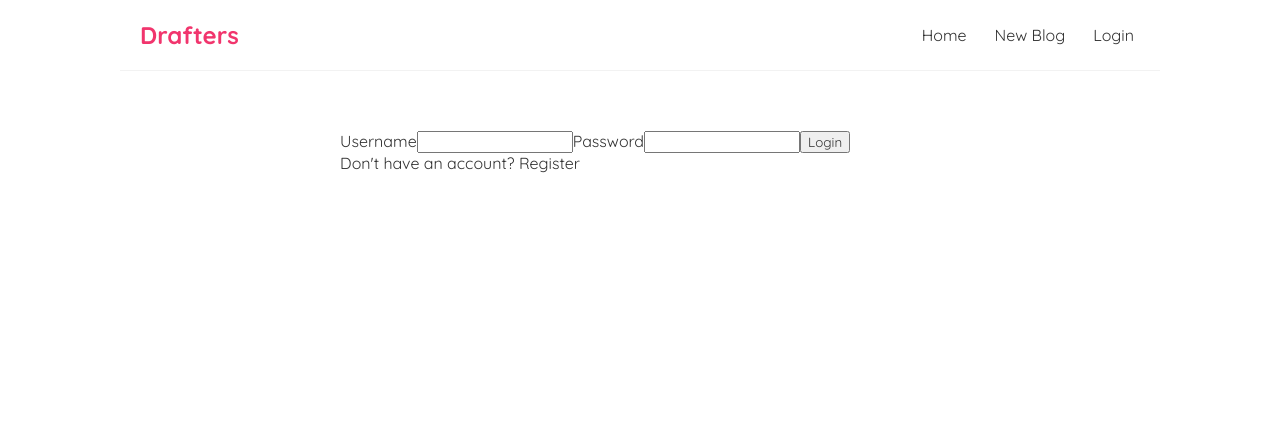
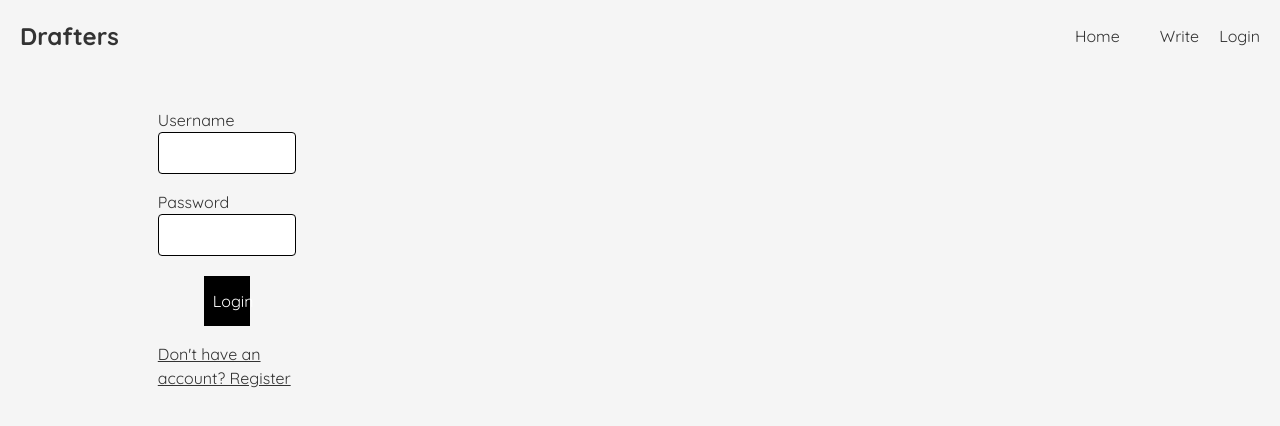
Before and after one commit to KarthikRaju391/react-app-blogs, a React (Vite) app: page /auth in a window 1280 px wide. Shown: the top 426 px of the page. Built offline with nearby package versions, Linux system fonts and the light colour scheme.

Commit message:
Design update and added Top Authors feature

```diff
--- a/src/App.jsx
+++ b/src/App.jsx
@@ -1,26 +1,27 @@
-import { Navbar } from './components/Navbar';
-import { Home } from './pages/Home';
-import Auth from './pages/Auth';
+import { Navbar } from "./components/Navbar";
+import { Home } from "./pages/Home";
+import Auth from "./pages/Auth";
 import {
 	BrowserRouter as Router,
 	Routes,
 	Route,
 	Navigate,
-} from 'react-router-dom';
-import { useAuthContext } from './hooks/useAuthContext';
-import { UserBlogs } from './pages/UserBlogs';
-import { Blog } from './components/Blog';
-import { Create } from './components/Create';
-import { Edit } from './pages/Edit';
-import { UserBookmarks } from './pages/UserBookmarks';
+} from "react-router-dom";
+import { useAuthContext } from "./hooks/useAuthContext";
+import { UserBlogs } from "./pages/UserBlogs";
+import { Blog } from "./components/Blog";
+import { Create } from "./components/Create";
+import { Edit } from "./pages/Edit";
+import { UserBookmarks } from "./pages/UserBookmarks";
+import AuthorList from "./components/AuthorList";
 
 function App() {
 	const { user } = useAuthContext();
 	return (
 		<Router>
-			<div className="App ">
+			<div className="App min-h-screen bg-background px-5 py-5">
 				{<Navbar />}
-				<div className="content">
+				<div className="content grid grid-cols-1 md:grid-cols-2 lg:grid-cols-3">
 					<Routes>
 						<Route
 							path="/auth"
--- a/src/components/Navbar.jsx
+++ b/src/components/Navbar.jsx
@@ -1,40 +1,139 @@
-import React from 'react';
-import { Link } from 'react-router-dom';
-import { useLogout } from '../hooks/useLogout';
-import { useAuthContext } from '../hooks/useAuthContext';
+import React, { useState } from "react";
+import { Link } from "react-router-dom";
+import { useLogout } from "../hooks/useLogout";
+import { useAuthContext } from "../hooks/useAuthContext";
 
 export const Navbar = () => {
 	const { logout } = useLogout();
 	const { user } = useAuthContext();
+	const [isOpen, setIsOpen] = useState(false);
 
 	const handleLogout = () => {
 		logout();
 	};
 
 	return (
-		<div>
-			<nav className="navbar">
-				<h1>Drafters</h1>
-				<div className="links">
-					<Link to="/">Home</Link>
-					<Link to="/blog/create">New Blog</Link>
+		<div className="">
+			<nav className="grid grid-cols-2">
+				<h1 className="text-2xl font-bold flex justify-start items-center">
+					Drafters
+				</h1>
+				<div className="text-base links flex justify-end items-center">
+					<Link
+						className="hover:border-b-2 border-black hidden md:flex transition-all duration-75"
+						to="/"
+					>
+						Home
+					</Link>
+					<Link
+						className="hover:border-b-2 border-black hidden ml-10 md:flex transition-all duration-75"
+						to="/blog/create"
+					>
+						Write
+					</Link>
 					{!user ? (
-						<Link to="/auth">Login</Link>
+						<Link
+							className="ml-5 hover:border-b-2 border-black"
+							to="/auth"
+						>
+							Login
+						</Link>
 					) : (
-						<button className="account-hover" to="">
-							{!user ? 'Login' : `Hi, ${user?.username}`}
-							{user && (
-								<div className="dropdown_content">
-									<Link to={`/blogs/${user?.username}`}>
+						<>
+							<button
+								className="ml-10 flex items-center border-b-2 border-black"
+								type="button"
+								data-dropdown-toggle="dropdown"
+								aria-expanded="false"
+								onClick={() => setIsOpen((prevState) => !prevState)}
+							>
+								{`Hi, ${user?.username}`}
+								<svg
+									className="w-4 h-4 ml-2"
+									fill="none"
+									stroke="currentColor"
+									viewBox="0 0 24 24"
+									xmlns="http://www.w3.org/2000/svg"
+								>
+									<path
+										strokeLinecap="round"
+										strokeLinejoin="round"
+										strokeWidth="2"
+										d="M19 9l-7 7-7-7"
+									></path>
+								</svg>
+							</button>
+
+							{isOpen && (
+								<div
+									className="dropdown-menu
+									min-w-max
+									absolute
+									bg-white
+									text-base
+									right-16
+									top-16
+									z-50
+									list-none
+									text-left
+									rounded-lg
+									shadow-lg
+									bg-clip-padding
+									border-none
+									"
+									aria-labelledby="dropdownMenuButton"
+								>
+									<Link
+										className="
+									dropdown-item
+									text-sm
+									py-3
+									px-5
+									font-normal
+									block
+									w-full
+									whitespace-nowrap
+									bg-transparent
+									"
+										to={`/blogs/${user?.username}`}
+									>
 										Your Blogs
 									</Link>
-									<Link to={`/blogs/${user?.username}/bookmarks`}>
+									<Link
+										className="
+										dropdown-item
+										text-sm
+										py-3
+										px-5
+										font-normal
+										block
+										w-full
+										whitespace-nowrap
+										bg-transparent
+									"
+										to={`/blogs/${user?.username}/bookmarks`}
+									>
 										Your Bookmarks
 									</Link>
-									<p onClick={handleLogout}>Logout</p>
+									<p
+										className="
+										dropdown-item
+										text-sm
+										py-3
+										px-5
+										font-normal
+										block
+										w-full
+										whitespace-nowrap
+										bg-transparent
+									"
+										onClick={handleLogout}
+									>
+										Logout
+									</p>
 								</div>
 							)}
-						</button>
+						</>
 					)}
 				</div>
 			</nav>
--- a/src/index.css
+++ b/src/index.css
@@ -1,14 +1,14 @@
 @import url("https://fonts.googleapis.com/css2?family=Quicksand:wght@300;400;500;600;700&display=swap");
-/* @tailwind base;
+@tailwind base;
 @tailwind components;
-@tailwind utilities; */
+@tailwind utilities;
 /* base styles */
 * {
 	margin: 0;
 	font-family: "Quicksand";
 	color: #333;
 }
-.navbar {
+/* .navbar {
 	padding: 20px;
 	display: flex;
 	align-items: center;
@@ -229,4 +229,4 @@
 
 .trash {
 	margin-left: 0.75em;
-}
+} */
--- a/src/pages/Auth.jsx
+++ b/src/pages/Auth.jsx
@@ -1,6 +1,9 @@
-import React, { useEffect, useState } from 'react';
-import { useSignup } from '../hooks/useSignup';
-import { useLogin } from '../hooks/useLogin';
+import React, { useEffect, useState } from "react";
+import { useSignup } from "../hooks/useSignup";
+import { useLogin } from "../hooks/useLogin";
+import { FontAwesomeIcon } from "@fortawesome/react-fontawesome";
+
+import { faTriangleExclamation as caution } from "@fortawesome/free-solid-svg-icons";
 
 const Auth = () => {
 	const [register, setRegister] = useState(false);
@@ -11,11 +14,11 @@ const Auth = () => {
 		};
 	});
 	const [user, setUser] = useState({
-		firstname: '',
-		lastname: '',
-		username: '',
-		email: '',
-		password: '',
+		firstname: "",
+		lastname: "",
+		username: "",
+		email: "",
+		password: "",
 	});
 	const { signup, isLoading, error } = useSignup();
 	const { login, loginIsLoading, loginError } = useLogin();
@@ -31,64 +34,81 @@ const Auth = () => {
 			[e.target.name]: e.target.value,
 		}));
 	};
-	//grid h-screen place-items-center text-xl
-	// flex h-full flex-col w-96 justify-center
+
 	return (
-		<div className="">
-			<form className="" onSubmit={handleSubmit}>
+		<div className="w-1/3 mx-auto mt-10">
+			<form className="flex flex-col" onSubmit={handleSubmit}>
 				{register && (
 					<>
 						<label className="" htmlFor="firstname">
 							First Name
 						</label>
 						<input
-							className="border rounded-md text-black border-black focus:outline-none"
+							className="border rounded p-2 font-bold text-black border-black focus:outline-none"
 							name="firstname"
 							type="text"
 							onChange={handleChange}
 						/>
-						<label htmlFor="lastname">Last Name</label>
+						<label className="mt-4" htmlFor="lastname">
+							Last Name
+						</label>
 						<input
-							className="border border-black focus:outline-none"
+							className="border rounded p-2 font-bold text-black border-black focus:outline-none"
 							name="lastname"
 							type="text"
 							onChange={handleChange}
 						/>
-						<label htmlFor="email">Email</label>
+						<label className="mt-4" htmlFor="email">
+							Email
+						</label>
 						<input
-							className="border border-black focus:outline-none"
+							className="border rounded p-2 font-bold text-black border-black focus:outline-none"
 							name="email"
 							type="email"
 							onChange={handleChange}
 						/>
 					</>
 				)}
-				<label htmlFor="username">Username</label>
+				<label className="mt-4" htmlFor="username">
+					Username
+				</label>
 				<input
-					className="border border-black focus:outline-none"
+					className="border rounded p-2 font-bold text-black border-black focus:outline-none"
 					name="username"
 					type="text"
 					onChange={handleChange}
 				/>
-				<label htmlFor="password">Password</label>
+				<label className="mt-4" htmlFor="password">
+					Password
+				</label>
 				<input
-					className="border border-black focus:outline-none"
+					className="border rounded p-2 font-bold text-black border-black focus:outline-none"
 					name="password"
 					type="password"
 					onChange={handleChange}
 				/>
+				{(error || loginError) && (
+					<div className="flex items-center justify-center gap-2 rounded-full bg-red-300 mt-5 border-red-600 border-2 py-2">
+						<FontAwesomeIcon icon={caution} />
+						{error || loginError}
+					</div>
+				)}
 				<button
-					className="border border-black"
+					className="border border-black mt-5 w-1/3 mx-auto bg-black text-white px-2 py-3"
 					disabled={isLoading || loginIsLoading}
 				>
-					{register ? 'Register' : 'Login'}
+					{register ? "Register" : "Login"}
 				</button>
-				<p onClick={() => setRegister((prevState) => !prevState)}>
-					{register
-						? 'Already have an account? Login'
-						: "Don't have an account? Register"}
+				<p
+					className="mx-auto mt-4"
+					onClick={() => setRegister((prevState) => !prevState)}
+				>
+					<span className="underline cursor-pointer">
+						{register
+							? "Already have an account? Login"
+							: "Don't have an account? Register"}
+					</span>
 				</p>
-				{(error || loginError) && <div>{error || loginError}</div>}
 			</form>
 		</div>
 	);
--- a/src/pages/Home.jsx
+++ b/src/pages/Home.jsx
@@ -1,10 +1,10 @@
-import { useEffect, useState } from 'react';
-import { BlogList } from '../components/BlogList';
-import { useBlogs } from '../hooks/useBlogs';
-import { useBlogsContext } from '../hooks/useBlogContext';
-import { useAuthContext } from '../hooks/useAuthContext';
-import { Navbar } from '../components/Navbar';
-import AuthorList from '../components/AuthorList';
+import { useEffect, useState } from "react";
+import { BlogList } from "../components/BlogList";
+import { useBlogs } from "../hooks/useBlogs";
+import { useBlogsContext } from "../hooks/useBlogContext";
+import { useAuthContext } from "../hooks/useAuthContext";
+import { Navbar } from "../components/Navbar";
+import AuthorList from "../components/AuthorList";
 
 export const Home = () => {
 	const { getAllBlogs, isLoading, error } = useBlogs();
@@ -15,13 +15,15 @@ export const Home = () => {
 	}, [dispatch]);
 
 	return (
-		<div className="home">
+		<>
+			<div className="home col-span-2 mt-10 md:w-3/4 md:mx-auto">
 				{error && <div>'Unable to get the data...</div>}
 				{isLoading && <div>Almost there...</div>}
 				{blogs && (
 					<BlogList blogs={blogs} deleteable={false} title="All Blogs" />
 				)}
-			{/* <AuthorList /> */}
 			</div>
+			<AuthorList />
+		</>
 	);
 };
--- a/src/pages/UserBlogs.jsx
+++ b/src/pages/UserBlogs.jsx
@@ -1,8 +1,8 @@
-import React, { useEffect, useState } from 'react';
-import { BlogList } from '../components/BlogList';
-import { useAuthContext } from '../hooks/useAuthContext';
-import { useBlogsContext } from '../hooks/useBlogContext';
-import { useBlogs } from '../hooks/useBlogs';
+import React, { useEffect, useState } from "react";
+import { BlogList } from "../components/BlogList";
+import { useAuthContext } from "../hooks/useAuthContext";
+import { useBlogsContext } from "../hooks/useBlogContext";
+import { useBlogs } from "../hooks/useBlogs";
 
 export const UserBlogs = () => {
 	const { user } = useAuthContext();
@@ -15,7 +15,7 @@ export const UserBlogs = () => {
 	}, [dispatch, user]);
 
 	return (
-		<div className="home">
+		<div className="home col-span-2 mt-10 md:w-3/4 md:mx-auto">
 			{error && <div>Unable to get the data...</div>}
 			{isLoading && <div>Almost there...</div>}
 			{blogs && (
--- a/src/pages/UserBookmarks.jsx
+++ b/src/pages/UserBookmarks.jsx
@@ -1,8 +1,8 @@
-import React, { useEffect, useState } from 'react';
-import { BlogList } from '../components/BlogList';
-import { useAuthContext } from '../hooks/useAuthContext';
-import { useBlogsContext } from '../hooks/useBlogContext';
-import { useBlogs } from '../hooks/useBlogs';
+import React, { useEffect, useState } from "react";
+import { BlogList } from "../components/BlogList";
+import { useAuthContext } from "../hooks/useAuthContext";
+import { useBlogsContext } from "../hooks/useBlogContext";
+import { useBlogs } from "../hooks/useBlogs";
 
 export const UserBookmarks = () => {
 	const { user } = useAuthContext();
@@ -14,7 +14,7 @@ export const UserBookmarks = () => {
 	}, [user, dispatch]);
 
 	return (
-		<div className="home">
+		<div className="home col-span-2 mt-10 md:w-3/4 md:mx-auto">
 			{error && <div>Unable to get the data...</div>}
 			{isLoading && <div>Almost there...</div>}
 			{blogs && (
--- a/tailwind.config.js
+++ b/tailwind.config.js
@@ -1,11 +1,17 @@
 /** @type {import('tailwindcss').Config} */
 module.exports = {
-	content: ['./index.html', './src/**/*.{js,ts,jsx,tsx}'],
+	content: ["./index.html", "./src/**/*.{js,ts,jsx,tsx}"],
 	theme: {
-		// container: {
-		// 	center: true,
-		// },
-		extend: {},
+		extend: {
+			colors: {
+				background: "#f5f5f5",
+				personal: "#6b7280",
+				tech: "#f87171",
+				"self-help": "#16a34a",
+				entertainment: "#0891b2",
+				lifestyle: "#ea580c",
+			},
+		},
 	},
 	plugins: [],
 };
```
Also changed, not shown: src/components/AuthorList.jsx (+37 -3 lines), src/components/BlogList.jsx (+42 -20 lines), src/hooks/useBlogs.js (+40 -22 lines), 2 other files (tests, documents, lock files or other folders). Lines whose indentation alone changed are shown as unchanged.
